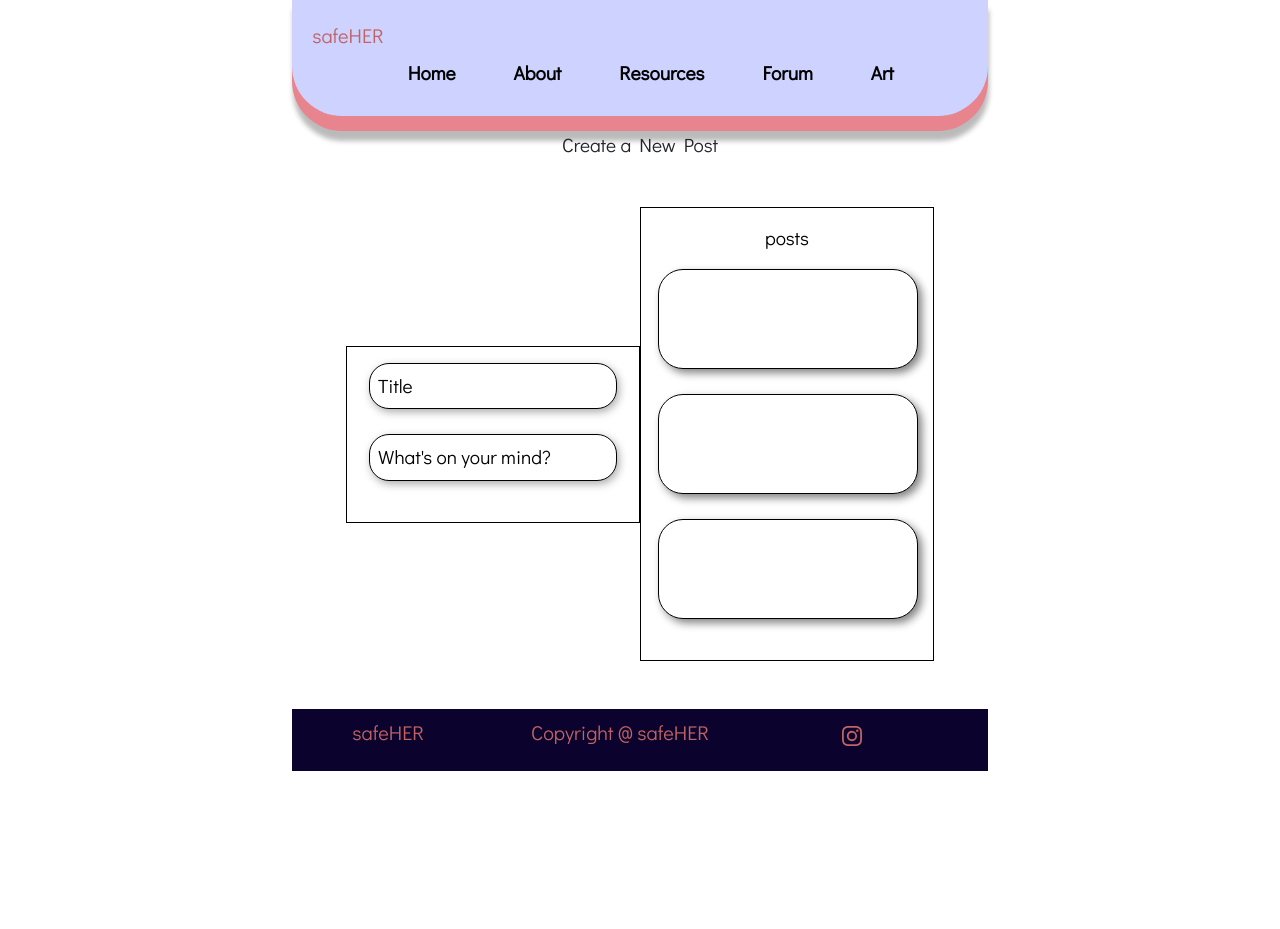
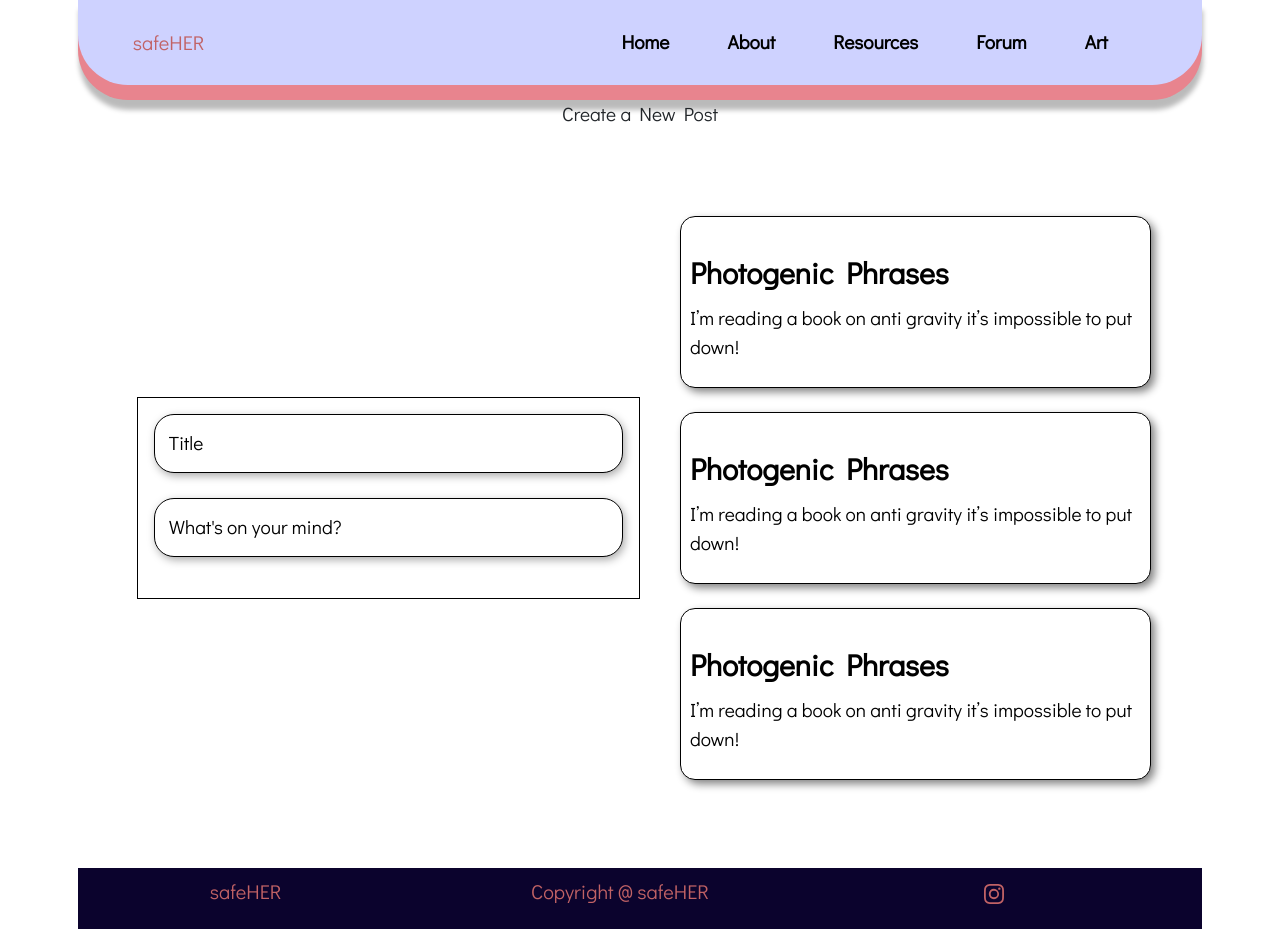
Before and after one commit to ArchitaSarin/safe-her1, a React (Create React App) app in the folder my-app/: page /forum in a window 1280 px wide. Before the commit the page ends 800 px from the top, so only its background shows below. Built offline with nearby package versions, Linux system fonts and the light colour scheme.

Commit message:
Established div placement in forum

```diff
--- a/my-app/src/Components/forum.js
+++ b/my-app/src/Components/forum.js
@@ -18,10 +18,32 @@ export const Forum = () => {
                 </div>
 
                 <div className='right-child'>
-                    <p> posts </p>
-                    <div class='tile'></div>
-                    <div class='tile'></div>
-                    <div class='tile'></div>
+                    <div class='tile'>
+                        <img/>
+                        <h2> Photogenic Phrases </h2>
+                        <p>
+                            I’m reading a book on anti gravity it’s impossible to put down!
+                        </p>
+
+                    </div>
+
+                    <div class='tile'>
+                        <img/>
+                        <h2> Photogenic Phrases </h2>
+                        <p>
+                            I’m reading a book on anti gravity it’s impossible to put down!
+                        </p>
+
+                    </div>
+
+                    <div class='tile'>
+                        <img/>
+                        <h2> Photogenic Phrases </h2>
+                        <p>
+                            I’m reading a book on anti gravity it’s impossible to put down!
+                        </p>
+
+                    </div>
                 </div>
             </div>
         </div>
--- a/my-app/src/Styles/forum.css
+++ b/my-app/src/Styles/forum.css
@@ -23,24 +23,29 @@
 	border-radius: 20px;
 	border-color: black;
 	filter: drop-shadow(2px 3px 4px #ababab);
+	width: 100%;
 }
 
 .right-child {
   display: inline-block;
-  border: 1px solid black;
   padding: 1rem 1rem;
   vertical-align: middle;
   color: black;
   width: 49%;
+  text-align: left;
+}
+
+.tile h2 {
+	font-weight: bold;
+	font-size: 30px;
 }
 
 .tile {
 	width:100%;
-	height:100px;
-	border-radius:25px;
-	margin:1px;
+	border-radius: 15px;
+	margin: 5%;
 	border: 1px black solid;
 	background-color: white;
-	margin-bottom: 25px;
+	padding: 2%;
 	filter: drop-shadow(4px 4px 4px #828282);
 }
```
